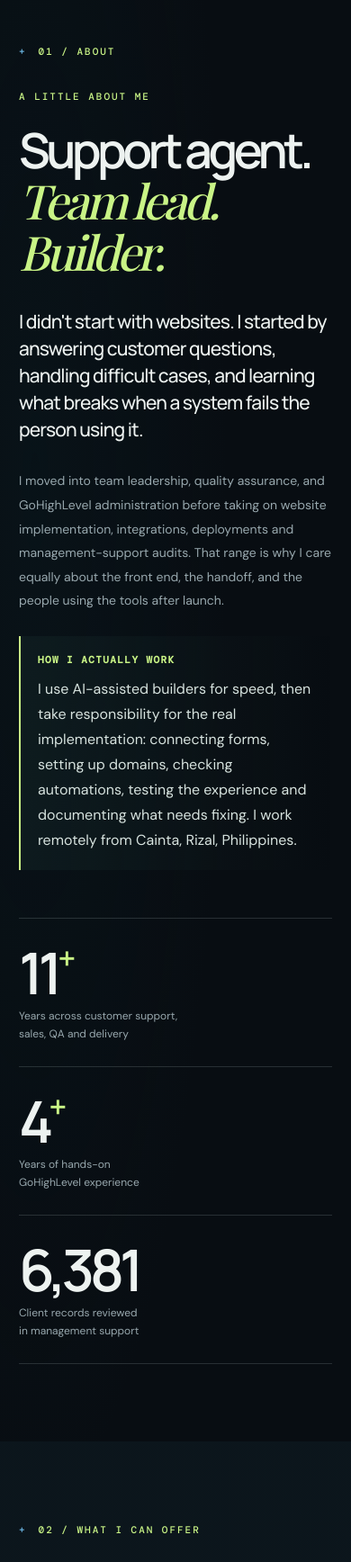
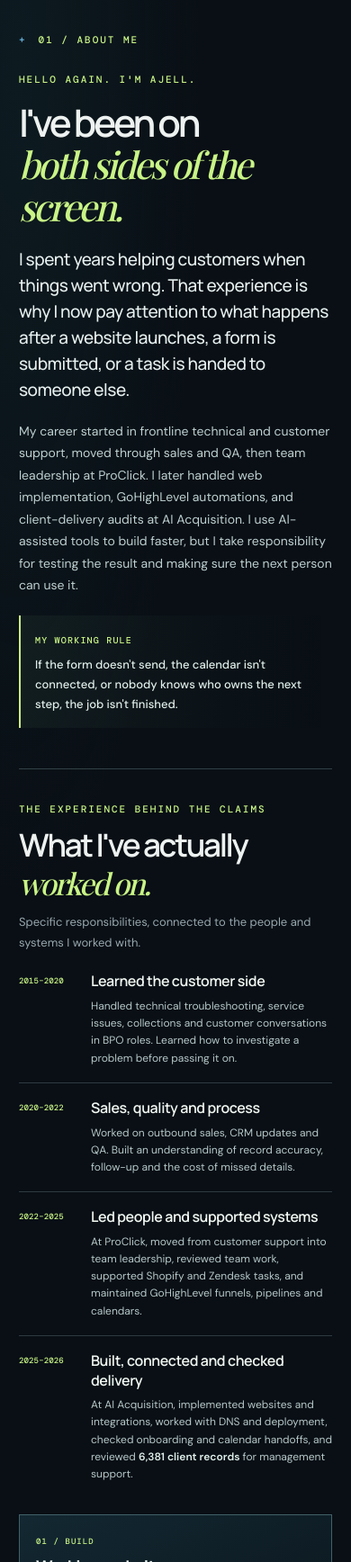
Before and after one commit to ajelljeromesaliba-spec/Ajell-Portfolio, a plain HTML site: page index.html in a window 390 px wide. Shown: the part 2360-4096 px from the top of the page at 90% size. Drawn offline with nearby package versions, Linux system fonts and the light colour scheme; a web font is replaced by a local one.

Commit message:
Replace oversized About stats with substantive career timeline and evidence-led service details

```diff
--- a/index.html
+++ b/index.html
@@ -25,6 +25,7 @@
   <link rel="stylesheet" href="styles-reviews-v2.css">
   <link rel="stylesheet" href="styles-personal-v8.css">
   <link rel="stylesheet" href="styles-reviews-v9.css">
+  <link rel="stylesheet" href="styles-about-v10.css">
   <script defer src="script-v7.js"></script>
 <style>
   /* Testimonials: readable full-length feedback, no expensive blur or parallax. */
@@ -66,7 +67,7 @@
   <header class="site-header" id="top">
     <a class="identity" href="#top" aria-label="Ajell Saliba, back to top"><span class="identity-mark"><img src="assets/ajell-mark.svg" alt="" width="50" height="50" decoding="async"></span><span class="identity-name">AJELL SALIBA <small>PERSONAL PORTFOLIO</small></span></a>
     <nav class="desktop-nav" aria-label="Main navigation">
-      <a href="#about">About me</a><a href="#expertise">What I offer</a><a href="#case-studies">Case studies</a><a href="#reviews">Reviews</a>
+      <a href="#about">My story</a><a href="#expertise">What I offer</a><a href="#case-studies">Case studies</a><a href="#reviews">Reviews</a>
     </nav>
     <button class="motion-toggle" type="button" id="motionToggle" aria-label="Switch animation intensity" aria-pressed="false">MOTION <span id="motionLabel">FULL</span></button>
     <a class="nav-contact magnet" href="#contact"><span>Let's talk</span><span aria-hidden="true">↗</span></a>
@@ -105,23 +106,37 @@
     </div><!-- /hero track -->
     <div class="marquee-band" aria-label="Website implementation, automation, quality assurance, and operations"><div class="marquee-inner" aria-hidden="true"><span>IMPLEMENT</span><b>✳</b><span>CONNECT</span><b>✳</b><span>TEST</span><b>✳</b><span>DELIVER</span><b>✳</b><span>IMPLEMENT</span><b>✳</b><span>CONNECT</span><b>✳</b><span>TEST</span><b>✳</b><span>DELIVER</span><b>✳</b></div></div>
 
-    <section class="section-intro section-pad" id="about">
+    <section class="section-intro section-pad about-v10" id="about">
       <div class="layout-width about-layout">
-        <div class="section-side"><span class="section-number">01 / ABOUT</span><span class="vertical-rule"></span><p>THE PERSON<br>BEHIND THE BUILD</p></div>
+        <div class="section-side"><span class="section-number">01 / ABOUT ME</span><span class="vertical-rule"></span><p>HOW I GOT HERE</p></div>
         <div class="about-primary" data-reveal>
-          <span class="eyebrow">A LITTLE ABOUT ME</span>
-          <h2>Support agent.<br><em>Team lead. Builder.</em></h2>
-          <p class="about-summary">I didn't start with websites. I started by answering customer questions, handling difficult cases, and learning what breaks when a system fails the person using it.</p>
-          <p class="about-secondary">I moved into team leadership, quality assurance, and GoHighLevel administration before taking on website implementation, integrations, deployments and management-support audits. That range is why I care equally about the front end, the handoff, and the people using the tools after launch.</p>
-          <div class="about-from"><strong>HOW I ACTUALLY WORK</strong><p>I use AI-assisted builders for speed, then take responsibility for the real implementation: connecting forms, setting up domains, checking automations, testing the experience and documenting what needs fixing. I work remotely from Cainta, Rizal, Philippines.</p></div>
+          <span class="eyebrow">HELLO AGAIN. I'M AJELL.</span>
+          <h2>I've been on<br><em>both sides of the screen.</em></h2>
+          <p class="about-summary">I spent years helping customers when things went wrong. That experience is why I now pay attention to what happens after a website launches, a form is submitted, or a task is handed to someone else.</p>
+          <p class="about-secondary">My career started in frontline technical and customer support, moved through sales and QA, then team leadership at ProClick. I later handled web implementation, GoHighLevel automations, and client-delivery audits at AI Acquisition. I use AI-assisted tools to build faster, but I take responsibility for testing the result and making sure the next person can use it.</p>
+          <div class="about-rule"><span>MY WORKING RULE</span><p>If the form doesn't send, the calendar isn't connected, or nobody knows who owns the next step, the job isn't finished.</p></div>
         </div>
-        <div class="about-signature" data-reveal><div class="signature-lines"><i></i><i></i><i></i></div><span>CURIOUS BY DEFAULT.<br>ACCOUNTABLE BY DESIGN.</span></div>
+        <aside class="about-aside" data-reveal><span class="about-aside-index">A / S</span><p>Hands-on experience with the work behind the page.</p><a href="#case-studies">SEE THE EVIDENCE <span aria-hidden="true">↗</span></a></aside>
       </div>
-      <div class="layout-width metric-row" data-reveal>
-        <div class="metric"><strong>11<span>+</span></strong><p>Years across customer support,<br>sales, QA and delivery</p></div>
-        <div class="metric"><strong>4<span>+</span></strong><p>Years of hands-on<br>GoHighLevel experience</p></div>
-        <div class="metric"><strong>6,381</strong><p>Client records reviewed<br>in management support</p></div>
+      <div class="layout-width about-depth" data-reveal>
+        <div class="about-depth-heading">
+          <span class="eyebrow">THE EXPERIENCE BEHIND THE CLAIMS</span>
+          <h3>What I've actually<br><em>worked on.</em></h3>
+          <p>Specific responsibilities, connected to the people and systems I worked with.</p>
+        </div>
+        <div class="career-evidence" aria-label="Professional experience timeline">
+          <article class="evidence-row"><span class="evidence-period">2015–2020</span><div><h4>Learned the customer side</h4><p>Handled technical troubleshooting, service issues, collections and customer conversations in BPO roles. Learned how to investigate a problem before passing it on.</p></div><span class="evidence-number">01</span></article>
+          <article class="evidence-row"><span class="evidence-period">2020–2022</span><div><h4>Sales, quality and process</h4><p>Worked on outbound sales, CRM updates and QA. Built an understanding of record accuracy, follow-up and the cost of missed details.</p></div><span class="evidence-number">02</span></article>
+          <article class="evidence-row"><span class="evidence-period">2022–2025</span><div><h4>Led people and supported systems</h4><p>At ProClick, moved from customer support into team leadership, reviewed team work, supported Shopify and Zendesk tasks, and maintained GoHighLevel funnels, pipelines and calendars.</p></div><span class="evidence-number">03</span></article>
+          <article class="evidence-row"><span class="evidence-period">2025–2026</span><div><h4>Built, connected and checked delivery</h4><p>At AI Acquisition, implemented websites and integrations, worked with DNS and deployment, checked onboarding and calendar handoffs, and reviewed <strong>6,381 client records</strong> for management support.</p></div><span class="evidence-number">04</span></article>
+        </div>
       </div>
+      <div class="layout-width about-proof" data-reveal>
+        <div class="proof-pillar"><span class="proof-mark">01 / BUILD</span><h4>Working website</h4><p>Responsive pages, form and calendar integration, DNS/SSL setup, deployment and launch checks.</p></div>
+        <div class="proof-pillar"><span class="proof-mark">02 / CONNECT</span><h4>Connected CRM</h4><p>GoHighLevel routing, pipelines, booking workflows, webhooks and follow-up tests.</p></div>
+        <div class="proof-pillar"><span class="proof-mark">03 / VERIFY</span><h4>Clear handoff</h4><p>Quality checks, owner and blocker reporting, task follow-up and documented next steps.</p></div>
+      </div>
+      <div class="layout-width about-actions"><a class="about-case-link" href="#case-studies">READ MY CASE STUDIES <span aria-hidden="true">↗</span></a><span>Experience backed by work examples and client reviews below.</span></div>
     </section>
 
     <section class="expertise section-pad" id="expertise">
--- /dev/null
+++ b/styles-about-v10.css
@@ -0,0 +1,37 @@
+/* About Me v10 — evidence-led, compact and mobile-first */
+.about-v10{background:radial-gradient(ellipse 65% 50% at 5% 5%,#15323755,transparent 80%),#090f15;padding-bottom:clamp(70px,8vw,135px)}
+.about-v10 .about-layout{grid-template-columns:140px minmax(0,1fr) 205px;gap:clamp(24px,4vw,60px)}
+.about-v10 .about-primary h2{font-size:clamp(54px,6.3vw,102px);line-height:1.08;letter-spacing:-.075em;margin:20px 0 29px}
+.about-v10 .about-primary h2 em{white-space:normal}
+.about-v10 .about-summary{font:500 clamp(20px,2vw,28px)/1.53 var(--display);letter-spacing:-.024em;color:#e7f0ef;max-width:820px}
+.about-v10 .about-secondary{font:400 clamp(15px,1.1vw,17px)/1.85 var(--body);color:#bed0d1;max-width:850px;margin-top:22px}
+.about-rule{margin-top:28px;padding:21px 23px;border-left:2px solid var(--accent);background:linear-gradient(90deg,#a3e4af0d,transparent);max-width:800px}
+.about-rule span,.about-aside-index,.proof-mark{font:500 10px/1.5 var(--mono);letter-spacing:.12em;color:var(--accent)}
+.about-rule p{font:500 15px/1.7 var(--body);color:#e0efea;margin:8px 0 0}
+.about-aside{border-top:1px solid #94aeb352;padding-top:19px;display:flex;flex-direction:column;gap:18px;align-self:start;margin-top:92px}
+.about-aside-index{font-size:15px}
+.about-aside p{color:#bfd0cf;font:400 14px/1.7 var(--body);max-width:190px}
+.about-aside a{font:500 10px/1.6 var(--mono);letter-spacing:.08em;color:var(--accent);border-bottom:1px solid #89d9ae7c;padding-bottom:13px;display:flex;justify-content:space-between}
+.about-depth{margin-top:clamp(55px,6vw,100px);display:grid;grid-template-columns:minmax(240px,.68fr) minmax(0,1.32fr);gap:clamp(35px,5vw,85px);border-top:1px solid #6b888b69;padding-top:clamp(31px,5vw,58px)}
+.about-depth-heading h3{font:600 clamp(38px,4.1vw,65px)/1.1 var(--display);letter-spacing:-.066em;margin:18px 0 15px}
+.about-depth-heading h3 em{font:italic 500 .95em var(--serif);color:var(--accent)}
+.about-depth-heading>p{font:400 14px/1.8 var(--body);color:var(--muted);max-width:330px}
+.career-evidence{display:grid;gap:0}
+.evidence-row{display:grid;grid-template-columns:96px minmax(0,1fr) 31px;gap:clamp(14px,2vw,26px);align-items:start;padding:19px 0 22px;border-bottom:1px solid #78919755}
+.evidence-row:first-child{padding-top:0}.evidence-row:last-child{border-bottom:0;padding-bottom:0}
+.evidence-period{font:500 11px/1.7 var(--mono);letter-spacing:.015em;color:var(--accent);padding-top:3px}
+.evidence-row h4{font:600 clamp(17px,1.5vw,21px)/1.4 var(--display);letter-spacing:-.025em;color:#f1f8f2;margin:0 0 7px}
+.evidence-row p{font:400 13px/1.75 var(--body);color:#b6c8c9;margin:0;max-width:650px}
+.evidence-row p strong{color:#e1f0eb;font-weight:600}
+.evidence-number{font:500 10px/1.8 var(--mono);color:#759398;text-align:right}
+.about-proof{display:grid;grid-template-columns:repeat(3,minmax(0,1fr));gap:12px;margin-top:clamp(40px,5vw,73px)}
+.proof-pillar{padding:clamp(19px,2.7vw,33px);border:1px solid #416168;min-width:0;background:linear-gradient(155deg,#132832 0%,#0d1a22 80%);position:relative;transition:border-color .25s}
+.proof-pillar:hover{border-color:#a1e49c}
+.proof-pillar h4{font:650 clamp(19px,1.7vw,26px)/1.24 var(--display);color:#ecf4ef;letter-spacing:-.035em;margin:24px 0 9px}
+.proof-pillar p{font:400 13px/1.7 var(--body);color:#b8cbcc;margin:0}
+.about-actions{margin-top:25px;display:flex;align-items:center;justify-content:space-between;gap:15px}
+.about-case-link{display:flex;align-items:center;gap:27px;color:var(--accent);font:600 11px/1.6 var(--mono);letter-spacing:.08em;border-bottom:1px solid #a5d98f;padding-bottom:10px}
+.about-actions>span{font:400 11px/1.7 var(--body);color:#95acad}
+@media(max-width:1050px){.about-v10 .about-layout{grid-template-columns:115px minmax(0,1fr)}.about-aside{display:none}.about-depth{grid-template-columns:1fr;gap:24px}.about-depth-heading h3{margin-bottom:10px}.about-depth-heading>p{max-width:670px}}
+@media(max-width:690px){.about-v10{padding-top:73px;padding-bottom:70px}.about-v10 .about-layout{display:block}.about-v10 .section-side{display:flex;flex-direction:row;align-items:center;gap:12px;margin-bottom:24px}.about-v10 .section-side .vertical-rule{height:1px;width:38px;margin:0;background:var(--accent)}.about-v10 .section-side p{font-size:9px;margin:0}.about-v10 .about-primary h2{font-size:clamp(42px,10.1vw,64px);line-height:1.12;margin:16px 0 20px}.about-v10 .about-summary{font-size:19px;line-height:1.52}.about-v10 .about-secondary{font-size:14px;line-height:1.75;margin-top:19px}.about-rule{padding:15px 16px;margin-top:21px}.about-rule p{font-size:13px;line-height:1.7}.about-depth{margin-top:45px;padding-top:32px;gap:21px}.about-depth-heading h3{font-size:clamp(35px,9vw,48px);margin-top:12px}.about-depth-heading>p{font-size:13px;margin:0}.career-evidence{gap:0}.evidence-row{grid-template-columns:69px minmax(0,1fr);gap:11px;padding:17px 0}.evidence-period{font-size:9px;line-height:1.6}.evidence-row h4{font-size:16px;line-height:1.36}.evidence-row p{font-size:12px;line-height:1.6}.evidence-number{display:none}.about-proof{grid-template-columns:1fr;gap:9px;margin-top:35px}.proof-pillar{padding:16px 18px}.proof-pillar h4{font-size:19px;margin:9px 0 5px}.proof-pillar p{font-size:12px;line-height:1.65}.proof-mark{font-size:9px}.about-actions{align-items:flex-start;flex-direction:column;gap:12px;margin-top:24px}.about-actions>span{font-size:11px}}
+@media(prefers-reduced-motion:reduce){.proof-pillar{transition:none}}
```
